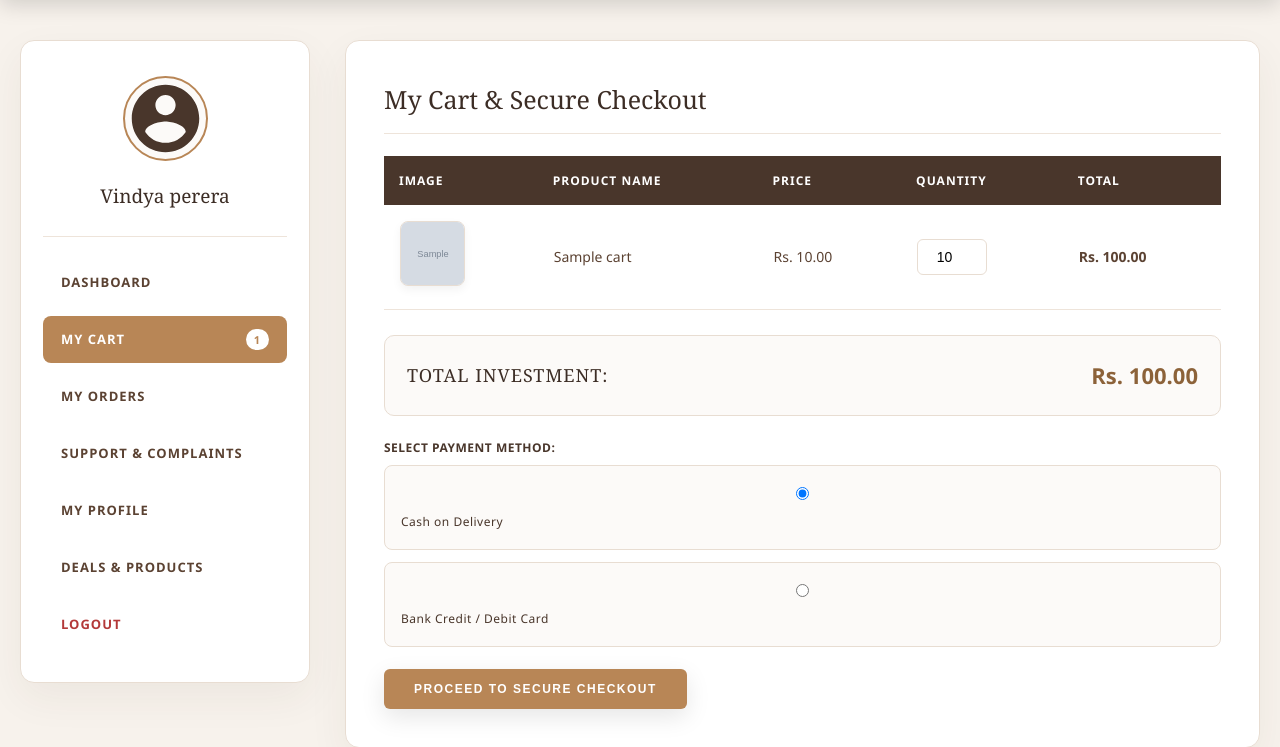
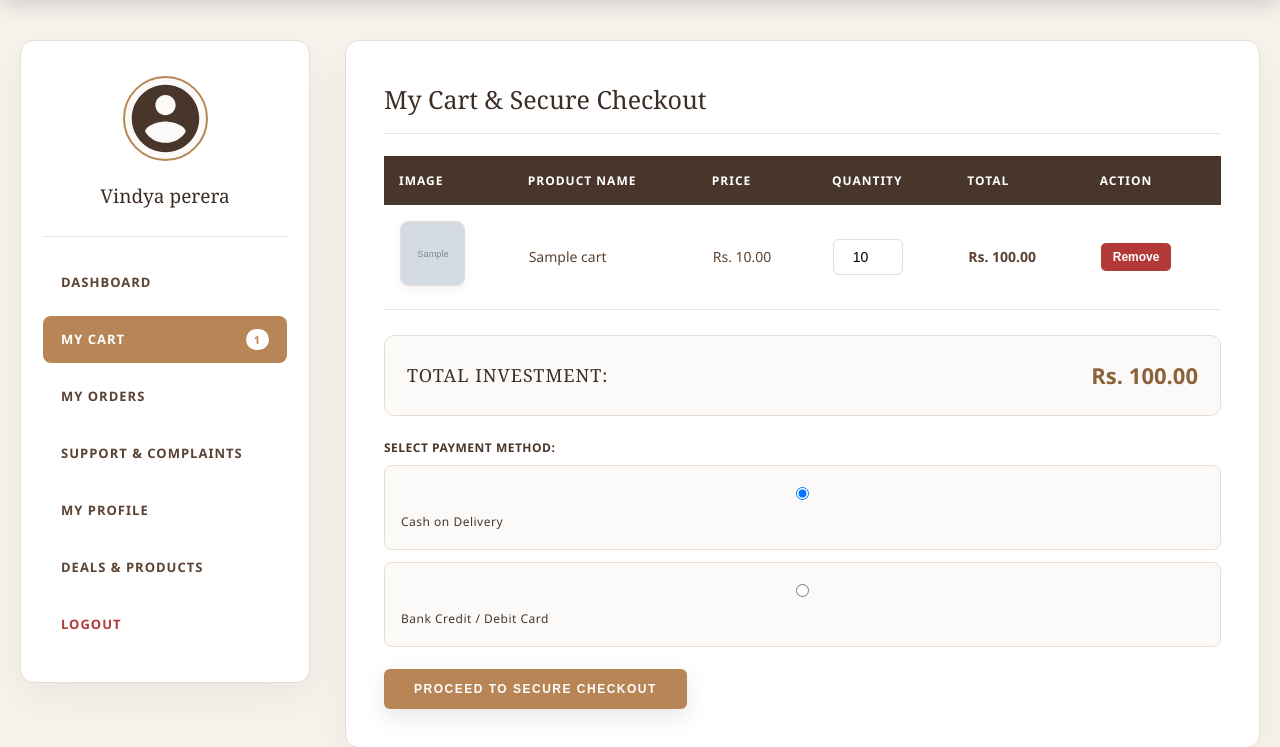
Before and after one commit to Moni-software/skincare-management-system, a PHP site: page /customer.php in a window 1280 px wide, after a click that opens the changed part. Shown: the part 77-824 px from the top of the page. Run offline with PHP 8.4, Linux system fonts and the light colour scheme; a user stored in the database is signed in; data comes from the database, SQL or seed files in the repository; tables that the repository leaves empty hold one stand-in row (values such as "Sample post"); grey boxes marked "Sample" are stand-in pictures.

Commit message:
customer.php updated

```diff
--- a/connect.php
+++ b/connect.php
@@ -2,7 +2,7 @@
 // Database Configuration
 $host     = "127.0.0.1";
 $db_name  = "glowcare_db";
-$port = "3306";
+$port = "3308";
 $username = "root";
 $password = "";
 
--- a/customer.php
+++ b/customer.php
@@ -57,12 +57,19 @@ if (isset($_POST['update_details'])) {
     }
 }
 
-/*UPDATE CART QUANTITY (AJAX)*/
+/*UPDATE CART QUANTITY / DELETE ITEM (AJAX)*/
 
-if (isset($_POST['update_cart_qty'])) {
-    $cart_id = intval($_POST['cart_id']);
-    $new_qty = intval($_POST['quantity']);
+if (isset($_POST['action_type'])) {
+    $cart_id = intval($_POST['cart_id'] ?? 0);
+    $action_type = $_POST['action_type'];
 
+    if ($action_type === 'delete' && $cart_id > 0) {
+        $del_cart = $conn->prepare("DELETE FROM cart WHERE cart_id = ? AND customer_id = ?");
+        $del_cart->bind_param("ii", $cart_id, $customer_id);
+        $del_cart->execute();
+        $del_cart->close();
+    } elseif ($action_type === 'update' && $cart_id > 0) {
+        $new_qty = intval($_POST['quantity'] ?? 1);
         if ($new_qty > 0) {
             $up_cart = $conn->prepare("UPDATE cart SET quantity = ? WHERE cart_id = ? AND customer_id = ?");
             $up_cart->bind_param("iii", $new_qty, $cart_id, $customer_id);
@@ -73,6 +80,7 @@ if (isset($_POST['update_cart_qty'])) {
             $del_cart->bind_param("ii", $cart_id, $customer_id);
             $del_cart->execute();
             $del_cart->close();
+        }
     }
     exit();
 }
@@ -440,6 +448,22 @@ $complaints_stmt->close();
         font-size: 14px;
     }
 
+    .btn-delete-cart {
+        background: #b33939;
+        color: #fff;
+        border: none;
+        padding: 7px 12px;
+        border-radius: 5px;
+        cursor: pointer;
+        font-size: 12px;
+        font-weight: 600;
+        transition: 0.3s;
+    }
+
+    .btn-delete-cart:hover {
+        background: #822525;
+    }
+
     .form-group {
         margin-bottom: 22px;
     }
@@ -627,6 +651,7 @@ $complaints_stmt->close();
                             <th>Price</th>
                             <th>Quantity</th>
                             <th>Total</th>
+                            <th>Action</th>
                         </tr>
                     </thead>
                     <tbody>
@@ -702,14 +727,17 @@ $complaints_stmt->close();
                                     <input type="number" min="1" value="<?php echo $cart['quantity']; ?>" class="qty-input" onchange="updateQuantity(this, <?php echo $cart['cart_id']; ?>, <?php echo $cart['product_price']; ?>)">
                                 </td>
                                 <td><strong>Rs. <span class="subtotal-text"><?php echo number_format($subtotal, 2); ?></span></strong></td>
+                                <td>
+                                    <button type="button" class="btn-delete-cart" onclick="deleteCartItem(<?php echo $cart['cart_id']; ?>)">Remove</button>
+                                </td>
                             </tr>
                         <?php endforeach; else: ?>
-                            <tr><td colspan="5" style="text-align:center;color:#77675c;padding:30px;">Your cart is empty right now.</td></tr>
+                            <tr><td colspan="6" style="text-align:center;color:#77675c;padding:30px;">Your cart is empty right now.</td></tr>
                         <?php endif; ?>
                     </tbody>
                 </table>
 
-                <?php if ($grand_total > 0): ?>
+                <div id="checkoutSectionWrapper" style="<?php echo ($grand_total <= 0) ? 'display:none;' : ''; ?>">
                     <div style="margin-top:25px; padding:22px; background:#fcfaf8; border:1px solid #e8ddd2; border-radius:10px; display:flex; justify-content:space-between; align-items:center;">
                         <span style="font-family:Georgia,serif;font-size:18px;color:#3c2d25;text-transform:uppercase;letter-spacing:1px;">Total Investment:</span>
                         <span style="font-size:22px;font-weight:700;color:#8c6239;">Rs. <span id="grandTotalText"><?php echo number_format($grand_total, 2); ?></span></span>
@@ -750,7 +778,7 @@ $complaints_stmt->close();
                         </div>
                         <button type="submit" name="checkout_order" class="btn">Proceed to Secure Checkout</button>
                     </form>
-                <?php endif; ?>
+                </div>
             </div>
         </div>
 
@@ -918,6 +946,58 @@ function updateQuantity(inputElement, cartId, price) {
     const subtotal = qty * price;
     row.querySelector('.subtotal-text').textContent = subtotal.toLocaleString('en-US', { minimumFractionDigits: 2, maximumFractionDigits: 2 });
 
+    recalculateGrandTotal();
+
+    const formData = new URLSearchParams();
+    formData.append('action_type', 'update');
+    formData.append('cart_id', cartId);
+    formData.append('quantity', qty);
+
+    fetch('customer.php', {
+        method: 'POST',
+        headers: { 'Content-Type': 'application/x-www-form-urlencoded' },
+        body: formData.toString()
+    });
+}
+
+function deleteCartItem(cartId) {
+    const row = document.querySelector(`tr[data-cart-id="${cartId}"]`);
+    if (row) {
+        row.remove();
+    }
+
+    recalculateGrandTotal();
+
+    const remainingRows = document.querySelectorAll('tr[data-cart-id]');
+    if (remainingRows.length === 0) {
+        const tbody = document.querySelector('#cart-tab tbody');
+        if (tbody) {
+            tbody.innerHTML = '<tr><td colspan="6" style="text-align:center;color:#77675c;padding:30px;">Your cart is empty right now.</td></tr>';
+        }
+        const checkoutWrapper = document.getElementById('checkoutSectionWrapper');
+        if (checkoutWrapper) {
+            checkoutWrapper.style.display = 'none';
+        }
+    }
+
+    const formData = new URLSearchParams();
+    formData.append('action_type', 'delete');
+    formData.append('cart_id', cartId);
+
+    fetch('customer.php', {
+        method: 'POST',
+        headers: { 'Content-Type': 'application/x-www-form-urlencoded' },
+        body: formData.toString()
+    }).then(() => {
+        const badge = document.getElementById('sidebarCartBadge');
+        if (badge) {
+            let currentCount = parseInt(badge.textContent) || 1;
+            badge.textContent = Math.max(0, currentCount - 1);
+        }
+    });
+}
+
+function recalculateGrandTotal() {
     let grandTotal = 0;
     document.querySelectorAll('tr[data-cart-id]').forEach(tr => {
         const p = parseFloat(tr.getAttribute('data-price'));
@@ -930,16 +1010,14 @@ function updateQuantity(inputElement, cartId, price) {
         grandTotalText.textContent = grandTotal.toLocaleString('en-US', { minimumFractionDigits: 2, maximumFractionDigits: 2 });
     }
 
-    const formData = new URLSearchParams();
-    formData.append('update_cart_qty', '1');
-    formData.append('cart_id', cartId);
-    formData.append('quantity', qty);
-
-    fetch('customer.php', {
-        method: 'POST',
-        headers: { 'Content-Type': 'application/x-www-form-urlencoded' },
-        body: formData.toString()
-    });
+    const checkoutWrapper = document.getElementById('checkoutSectionWrapper');
+    if (checkoutWrapper) {
+        if (grandTotal > 0) {
+            checkoutWrapper.style.display = 'block';
+        } else {
+            checkoutWrapper.style.display = 'none';
+        }
+    }
 }
 
 function toggleCardInputs(show) {
```
Lines whose indentation alone changed are shown as unchanged.
